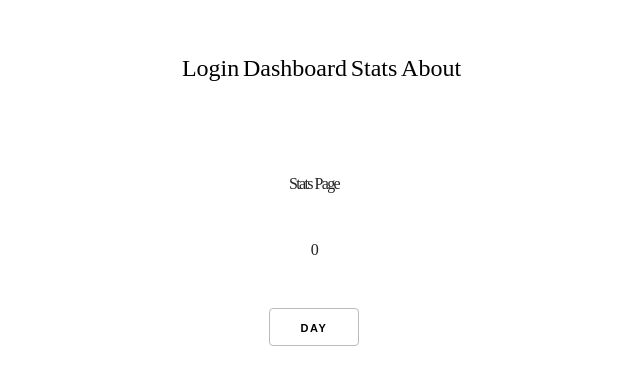
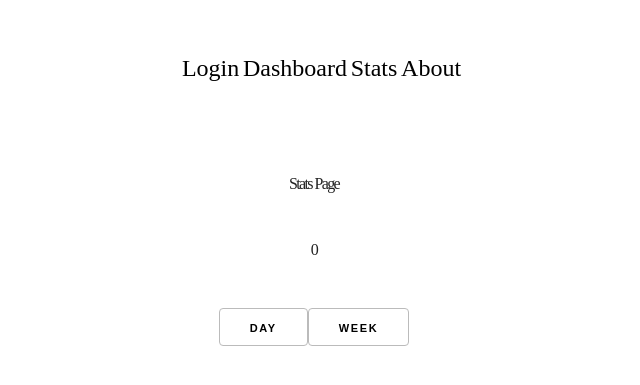
Before and after one commit to herculeshayer/minidoro, a React (Vite) app in the folder client/: page /stats in a window 1280 px wide. Shown: the part 191-576 px from the top of the page, without its empty margins (326-966 px from the left). Built offline with nearby package versions, Linux system fonts and the light colour scheme.

Commit message:
change to consistent response data type and add week button for stats

```diff
--- a/client/src/pages/Dashboard.jsx
+++ b/client/src/pages/Dashboard.jsx
@@ -52,11 +52,11 @@ const Dashboard = () => {
         );
       } else {
         const data = await response.json();
-        setPomodoroCount(data.completedPomodoros[0].pomodorocount);
+        setPomodoroCount(data.sessions[0].pomodorocount);
         console.log("data: ", data);
         console.log(
           "data.pomodorocountarray: ",
-          data.completedPomodoros[0].pomodorocount
+          data.sessions[0].pomodorocount
         );
       }
     };
--- a/client/src/pages/Stats.jsx
+++ b/client/src/pages/Stats.jsx
@@ -7,15 +7,16 @@ export default function Stats() {
    * so each click does not overload the server with api calls
    */
   const [pomodoroCount, setPomodoroCount] = useState(0);
-
+  const [rangeOfPomodoroData, setRangeOfPomodoroData] = useState("");
   const handleSubmitDay = async (typeOfQuery) => {
     // event.preventDefault();
 
+    setRangeOfPomodoroData(typeOfQuery);
     const controller = new AbortController();
     const signal = controller.signal;
     const date = new Date();
     const response = await fetch(
-      `${import.meta.env.VITE_USER_POMODORO_DATA}/day`,
+      `${import.meta.env.VITE_USER_POMODORO_DATA}/${typeOfQuery}`,
       {
         method: "GET",
         headers: {
@@ -30,17 +31,16 @@ export default function Stats() {
 
     if (!response.ok) {
       console.log(
-        `${import.meta.env.VITE_USER_POMODORO_DATA}/day: response not good: `,
+        `${
+          import.meta.env.VITE_USER_POMODORO_DATA
+        }/${typeOfQuery}: response not good: `,
         response
       );
     } else {
       const data = await response.json();
-      setPomodoroCount(data.completedPomodoros[0].pomodorocount);
+      setPomodoroCount(data.sessions[0].pomodorocount);
       console.log("data: ", data);
-      console.log(
-        "data.pomodorocountarray: ",
-        data.completedPomodoros[0].pomodorocount
-      );
+      console.log("data.pomodorocountarray: ", data.sessions[0].pomodorocount);
     }
 
     console.log("TypeOfQuery: ", typeOfQuery);
@@ -48,9 +48,21 @@ export default function Stats() {
   return (
     <section>
       <h1>Stats Page</h1>
+      <h1>{rangeOfPomodoroData}</h1>
       <h1>{pomodoroCount}</h1>
-      <button type="button" onClick={() => handleSubmitDay("day")}>
+      <button
+        disabled={rangeOfPomodoroData === "Day"}
+        type="button"
+        onClick={() => handleSubmitDay("Day")}
+      >
         Day
+      </button>
+      <button
+        disabled={rangeOfPomodoroData == "Week"}
+        type="button"
+        onClick={() => handleSubmitDay("Week")}
+      >
+        Week
       </button>
     </section>
   );
```
